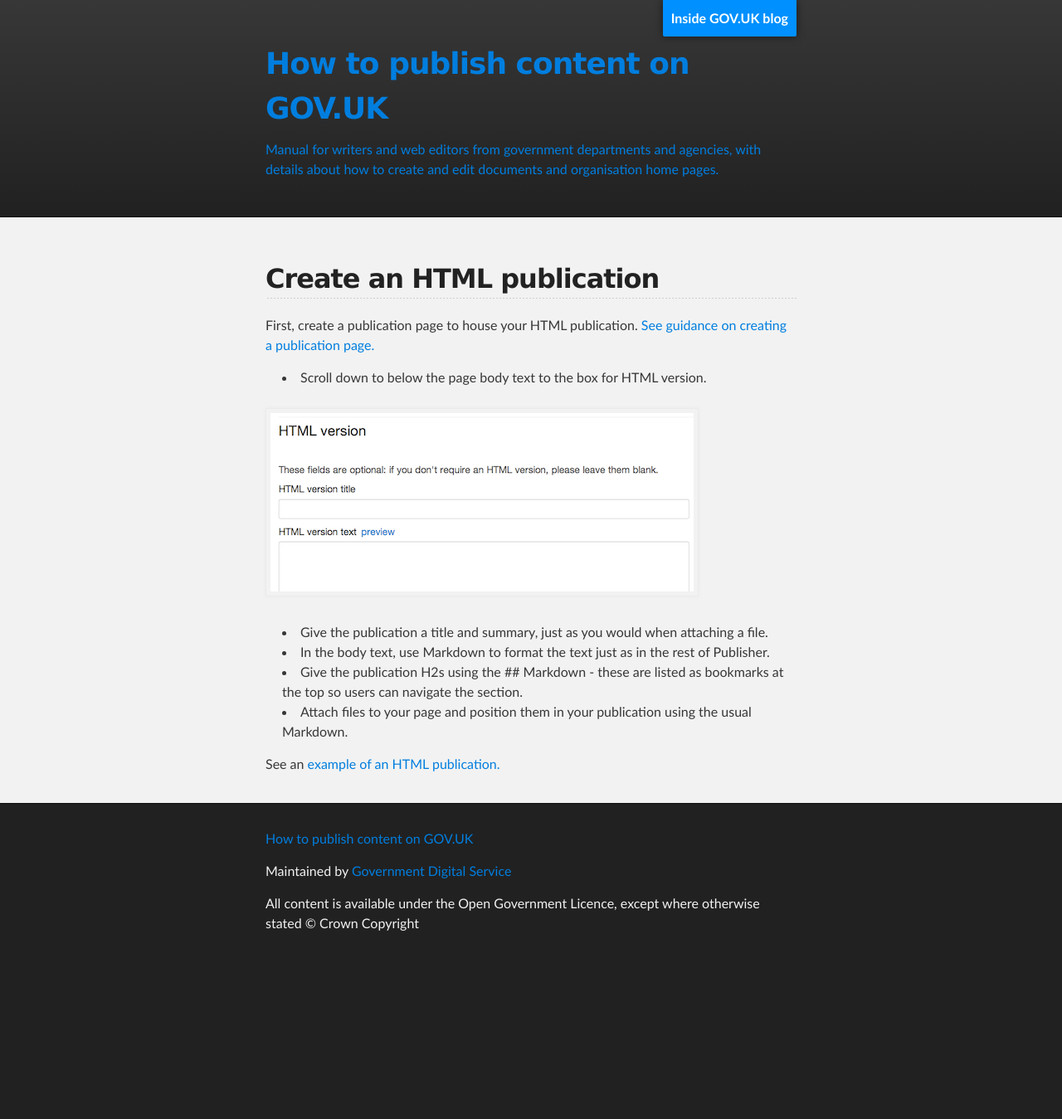
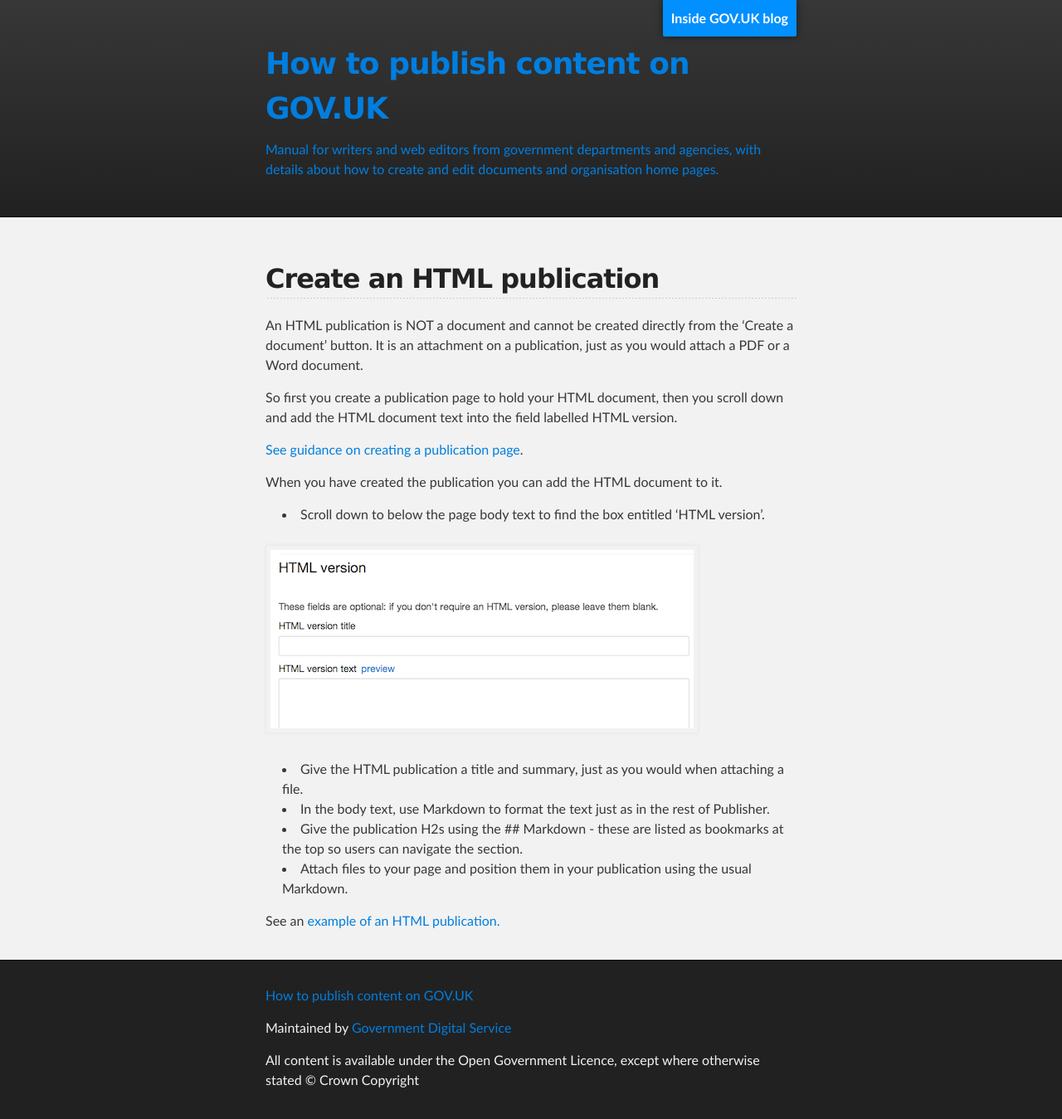
Before and after one commit to alphagov/inside-government-admin-guide, a Jekyll site: the page built from creating-documents/create-an-HTML-document.md, in a window 1280 px wide. Shown: the whole page at 83% size. Built offline with Jekyll 4.4.1, drawn with Linux system fonts in a browser that asks for light colours; before the commit the page ends 1160 px from its top, so only the background shows below that.

Commit message:
Update create-an-HTML-document.md

```diff
--- a/creating-documents/create-an-HTML-document.md
+++ b/creating-documents/create-an-HTML-document.md
@@ -5,13 +5,19 @@
 
 ## Create an HTML publication
 
-First, create a publication page to house your HTML publication. [See guidance on creating a publication page.](http://alphagov.github.io/inside-government-admin-guide/creating-documents/create-a-new-doc.html)
+An HTML publication is NOT a document and cannot be created directly from the 'Create a document' button. It is an attachment on a publication, just as you would attach a PDF or a Word document.
 
-* Scroll down to below the page body text to the box for HTML version.
+So first you create a publication page to hold your HTML document, then you scroll down and add the HTML document text into the field labelled HTML version.
+
+[See guidance on creating a publication page](http://alphagov.github.io/inside-government-admin-guide/creating-documents/create-a-new-doc.html).
+
+When you have created the publication you can add the HTML document to it.
+
+* Scroll down to below the page body text to find the box entitled 'HTML version'.
 
 ![HTML publication](HTML-publication.png)
 
-* Give the publication a title and summary, just as you would when attaching a file.
+* Give the HTML publication a title and summary, just as you would when attaching a file.
 * In the body text, use Markdown to format the text just as in the rest of Publisher.
 * Give the publication H2s using the \#\# Markdown - these are listed as bookmarks at the top so users can navigate the section.
 * Attach files to your page and position them in your publication using the usual Markdown.
```
